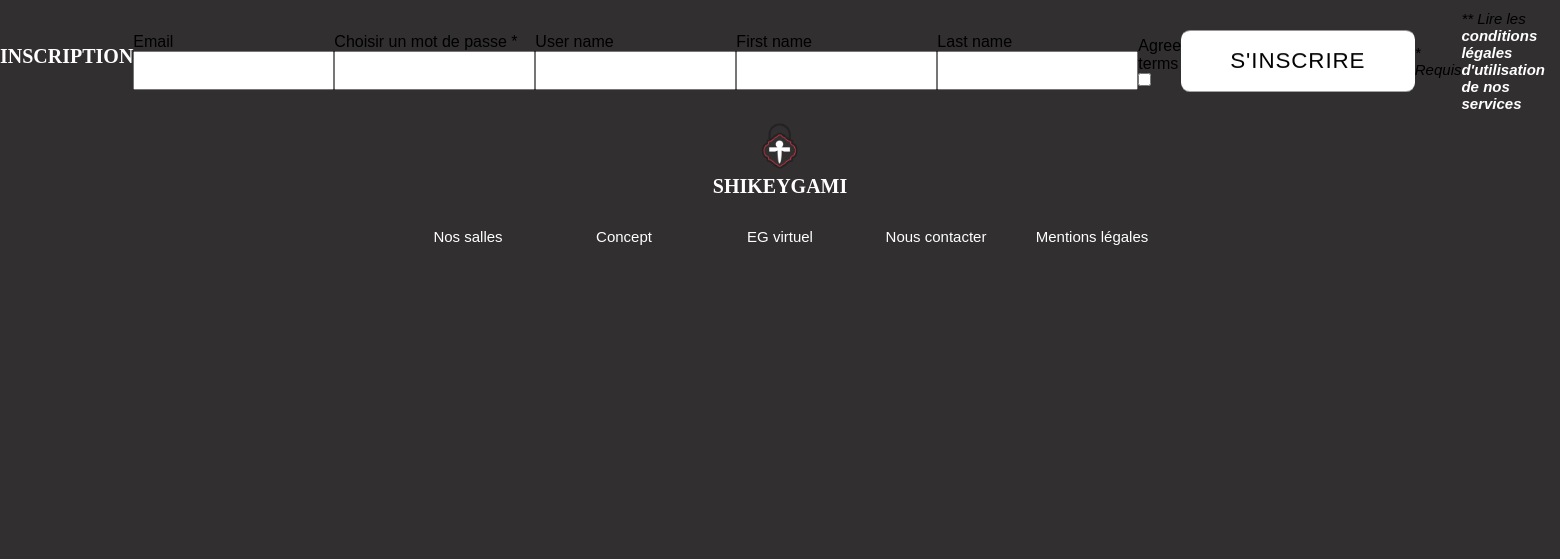
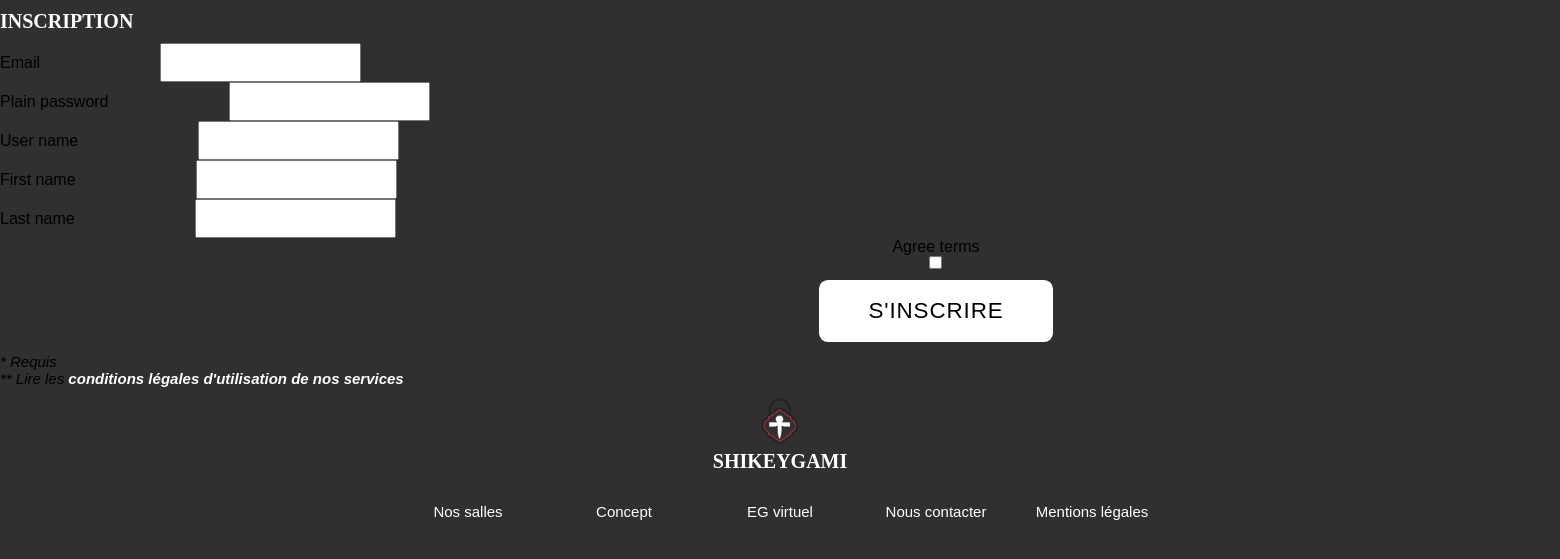
Before and after one commit to AidounNejma/Shikeygami, a Symfony app: template templates/registration/register.html.twig in a window 1560 px wide; the page is wider, and only the part inside the window is pictured. Shown: the part 145-704 px from the top of that part. Run offline with Twig, Linux system fonts and the light colour scheme; the template is opened without the code that fills it, so the values that code supplies are empty; form fields are guessed from the names that the template uses; style sheets or scripts are compiled from the project's sources; some libraries are stand-ins or nearby versions.

Commit message:
Responsive de la page d'inscription

```diff
--- a/assets/styles/register.css
+++ b/assets/styles/register.css
@@ -4,7 +4,6 @@
 
 /* Formulaire */
 .content{
-      display: flex;
     align-items: center;
     padding-block: 10px;
 }
@@ -12,10 +11,28 @@
     padding-bottom: 10px;
 }
 
+.formulaire{
+    display: flex;
+    flex-direction: column;
+    width: fit-content;
+}
+.formulaire-terms{
+    display: flex;
+    flex-direction: column;
+    width: fit-content;
+}
+
 input{
     display: block;
     padding: 10px;
 }
+
+.formulaire,
+.formulaire-terms,
+input{
+    margin: auto;
+}
+
 
 /* Infos légales */
 
@@ -27,17 +44,14 @@
     font-weight: 700;
 }
 
-  /* Animations du bouton */
+/* Design bouton */
 .btn-anim {
     width: fit-content;
-    transform: rotatex(10deg);
-    -webkit-animation: rotateAngle 6s linear infinite;
-            animation: rotateAngle 6s linear infinite;
+    margin: auto;
 }
 
 .btn {
     display: block;
-    position: relative;
     margin: 0.5em 0;
     padding: 0.8em 2.2em;
     cursor: pointer;
@@ -56,3 +70,49 @@
     font-weight: 700;
     transition: 0.5s 0.1s;
 }
+
+@media only screen
+    and (min-device-width: 320px)
+    and (max-device-width: 568px)
+    and (-webkit-min-device-pixel-ratio: 2){
+        .content{
+            margin: 0;
+        }
+    }
+@media only screen
+    and (min-device-width: 320px)
+    and (max-device-width: 568px)
+    and (-webkit-min-device-pixel-ratio: 2)
+    and (orientation: landscape){
+        .content{
+            margin: 0;
+        }
+        .formulaire{
+            flex-direction: row;
+            gap: 50px;
+            align-items: center;
+        }
+
+    }
+@media only screen
+    and (min-device-width : 768px)
+    and (max-device-width : 1024px){
+        main{
+            width: 120%;
+        }
+        .content{
+            margin: 0;
+        }
+    }
+    @media only screen
+    and (min-device-width : 768px)
+    and (max-device-width : 1024px)
+    and (orientation: landscape){
+        .formulaire{
+            flex-direction: row;
+            gap: 120px;
+            align-items: center;
+            margin: 0;
+        }
+
+    }
--- a/src/Form/RegistrationFormType.php
+++ b/src/Form/RegistrationFormType.php
@@ -31,6 +31,7 @@ class RegistrationFormType extends AbstractType
             ->add('plainPassword', PasswordType::class, [
                 // instead of being set onto the object directly,
                 // this is read and encoded in the controller
+                'label' => 'Choisir un mot de passe *',
                 'mapped' => false,
                 'attr' => ['autocomplete' => 'new-password'],
                 'constraints' => [
@@ -58,7 +59,7 @@ class RegistrationFormType extends AbstractType
                 'label' => 'Choisir un pseudo *'
             ])
             ->add('agreeTerms', CheckboxType::class, [
-                'label' => 'Vous certifiez avoir pris connaissance des conditions d\'utilisation de nos site **',
+                'label' => 'Vous certifiez avoir pris connaissance des conditions d\'utilisation de nos services **',
                 'mapped' => false,
                 'constraints' => [
                     new IsTrue([
--- a/templates/registration/register.html.twig
+++ b/templates/registration/register.html.twig
@@ -17,32 +17,38 @@
 	<main>
 		<div class="content">
 			<h2 class="content-title">Inscription</h2>
+
+            {{ form_start(registrationForm) }}
 				<div class="formulaire">
-				{{ form_start(registrationForm) }}
+                    {{ form_label(registrationForm.email) }}
+					{{ form_widget(registrationForm.email) }}
 				</div>
 				<div class="formulaire">
-				{{ form_row(registrationForm.email) }}
+                    {{ form_label(registrationForm.plainPassword) }}
+					{{ form_widget(registrationForm.plainPassword) }}
 				</div>
 				<div class="formulaire">
-				{{ form_row(registrationForm.plainPassword, {
-            label: 'Choisir un mot de passe *'}) }}
+                {{ form_label(registrationForm.userName) }}
+					{{ form_widget(registrationForm.userName) }}
 				</div>
 				<div class="formulaire">
-				{{ form_row(registrationForm.userName) }}
+                {{ form_label(registrationForm.firstName) }}
+					{{ form_widget(registrationForm.firstName) }}
 				</div>
 				<div class="formulaire">
-				{{ form_row(registrationForm.firstName) }}
+                {{ form_label(registrationForm.lastName) }}
+					{{ form_widget(registrationForm.lastName) }}
 				</div>
-            <div class="formulaire">
-				{{ form_row(registrationForm.lastName) }}
+                <div class="formulaire-terms">
+                    {{ form_label(registrationForm.agreeTerms) }}
+				    {{ form_widget(registrationForm.agreeTerms) }}
                 </div>
-            <div class="formulaire">
-				{{ form_row(registrationForm.agreeTerms) }}
-			</div>
+
 			    <div class="btn-anim">
 				    <button type="submit" class="btn">S'inscrire</button>
 			    </div>
-			{{ form_end(registrationForm) }}
+            {{ form_start(registrationForm) }}
+
 
 			<p class="legal">* Requis</p>
 			<p class="legal">** Lire les<a href="#" class="legal-link">
```
Lines whose indentation alone changed are shown as unchanged.
